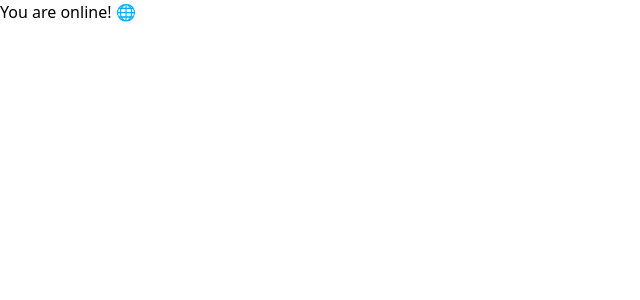
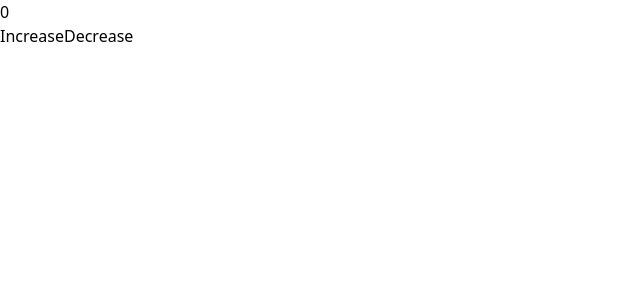
Before and after one commit to realsahilsaini/reacting, a React (Vite) app: page / in a window 1280 px wide. Shown: the top 300 px of the page, without its empty margins (0-640 px from the left). Built offline with nearby package versions, Linux system fonts and the light colour scheme.

Commit message:
Recoil Practice

```diff
--- a/src/App.jsx
+++ b/src/App.jsx
@@ -1,13 +1,5 @@
 import React from "react";
-import UseFetchReFetchComponent from "./Components/UseFetchReFetchComponent";
-import UsePrevComponent from "./Components/UsePrevComponent";
-import ClassComponent from "./Components/ClassComponent";
-import ClassComponentProps from "./Components/ClassComponentProps";
-import ClassComponentState from "./Components/ClassComponentState";
-import ClassComponentLifecycle from "./Components/ClassComponentLifecycle";
-import ClassComponentsEvents from "./Components/ClassComponentsEvents";
-import UseDebounceComponent from "./Components/UseDebounceComponent";
-import UseIsOnlineComponent from "./Components/UseIsOnlineComponent";
+import RecoilPractice from "./Components/RecoilPractice";
 
 // Functional component
 function App() {
@@ -15,7 +7,7 @@ function App() {
 
   return (
     <>
-      <UseIsOnlineComponent  />
+      <RecoilPractice  />
     </>
   );
 }
--- /dev/null
+++ b/src/Components/RecoilPractice.jsx
@@ -0,0 +1,112 @@
+import React, { useCallback, useEffect, useRef, useState } from 'react'
+import { RecoilRoot, useRecoilValue, useSetRecoilState } from 'recoil';
+import { counterAtom } from '../store/atoms/counter';
+
+const RecoilPractice = () => {
+
+
+
+  return (
+    <RecoilRoot>
+      <Counter  />
+    </RecoilRoot>
+  )
+}
+
+
+function Counter(){
+
+  // const [count, setCount] = useState(0);
+
+  //Instead we have created an atom in the store/atoms/counter.js file and imported it here
+
+  return (
+    <>
+    {/* Dependent on state  */}
+    <Currentcount />
+
+
+    <Buttons />
+
+
+    {/* <div className="flex gap-4">
+     <IncreaseButton />
+     <DecreaseButton />
+    </div> */}
+
+
+    </>
+  )
+}
+
+function Currentcount(){
+  const count = useRecoilValue(counterAtom);
+  return (
+    <p className='text-white text-4xl font-semibold mx-auto'>{count}
+    </p>
+  )
+}
+
+// function IncreaseButton() {
+
+//   const setCount = useSetRecoilState(counterAtom);
+
+
+//   return (
+//     <button
+//     onClick={() => setCount(prevVal => prevVal + 1)}
+//     className='bg-green-500 text-white px-2 py-1 rounded'>Increase</button>
+//   )
+// }
+
+// function DecreaseButton() {
+
+//     const setCount = useSetRecoilState(counterAtom);
+
+
+//   return (
+//     <button
+//     onClick={() => setCount(prevVal => prevVal - 1)}
+//     className='bg-red-500 text-white px-2 py-1 rounded'
+//     >Decrease</button>
+//   )
+// }
+
+
+function Buttons(){
+  return (
+    <div className="flex gap-4">
+      <IncreaseButton />
+      <DecreaseButton />
+    </div>
+  );
+}
+
+const IncreaseButton = React.memo(() => {
+  const setCount = useSetRecoilState(counterAtom);
+  const increment = useCallback(() => setCount((prev) => prev + 1), [setCount]);
+
+  console.log('IncreaseButton rendered');
+  return (
+    <button onClick={increment} className="bg-green-500 text-white px-2 py-1 rounded">
+      Increase
+    </button>
+  );
+});
+
+
+const DecreaseButton = React.memo(() => {
+  const setCount = useSetRecoilState(counterAtom);
+
+  console.log('DecreaseButton rendered');
+
+  return (
+    <button
+      onClick={() => setCount((prevVal) => prevVal - 1)}
+      className="bg-red-500 text-white px-2 py-1 rounded"
+    >
+      Decrease
+    </button>
+  );
+});
+export default RecoilPractice
--- /dev/null
+++ b/src/store/atoms/counter.js
@@ -0,0 +1,6 @@
+import {atom} from 'recoil';
+
+export const counterAtom = atom({
+  key: 'counter',
+  default: 0
+});
```
